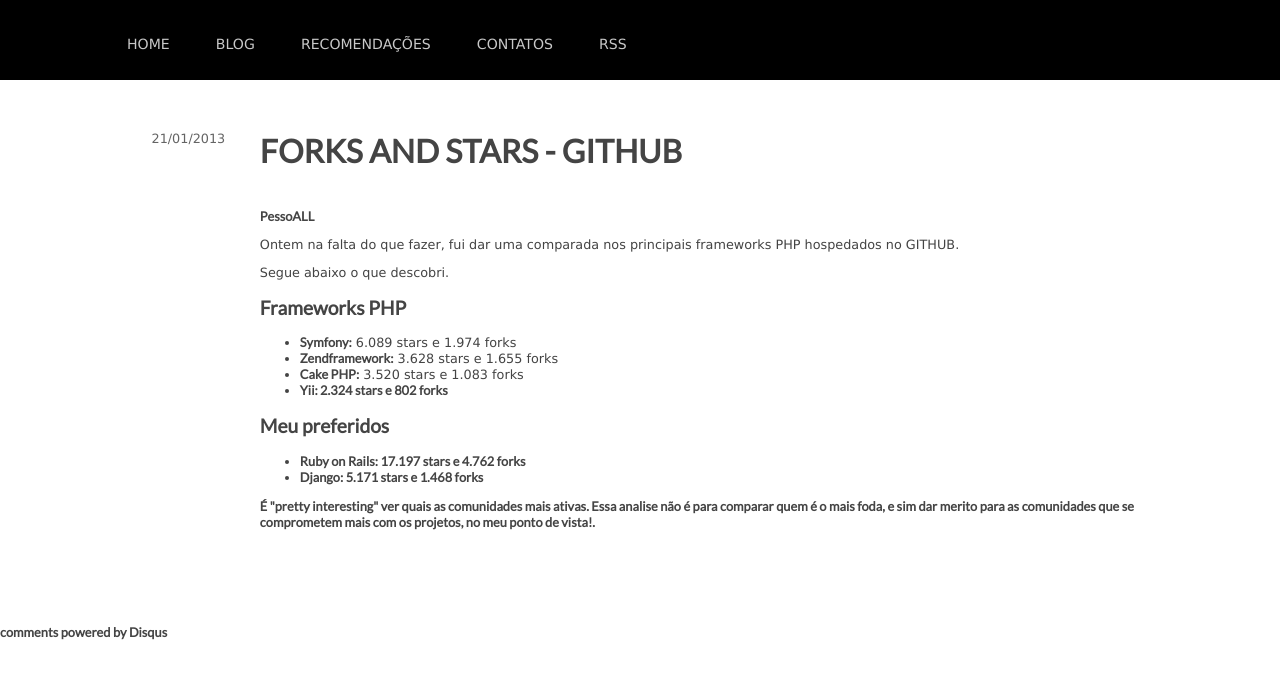
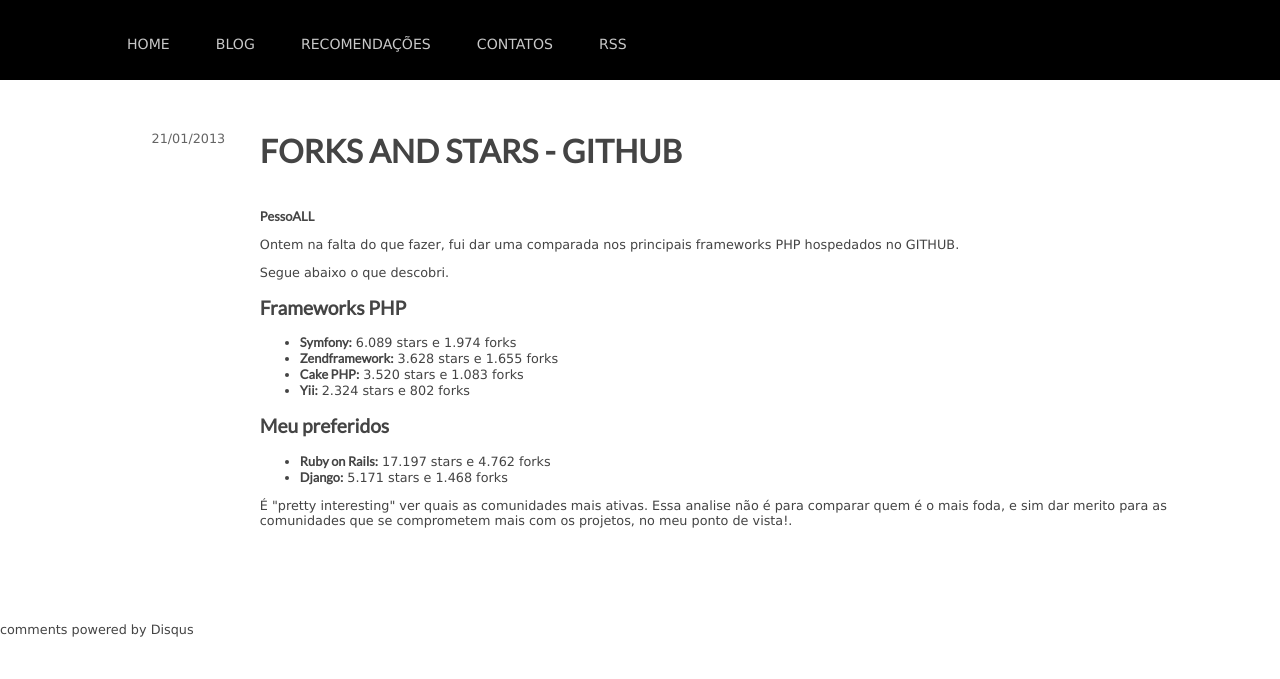
Before and after one commit to rgarbin/rgarbin.github.com, a Jekyll site: the page built from _posts/2013-01-21-github-forks-stars.html, in a window 1280 px wide. Shown: the top 679 px of the page. Built offline with Jekyll 4.4.1, drawn with Linux system fonts in a browser that asks for light colours; comment, search, counter and statistics services are not loaded.

Commit message:
refactory

```diff
--- a/_posts/2013-01-21-github-forks-stars.html
+++ b/_posts/2013-01-21-github-forks-stars.html
@@ -20,7 +20,7 @@ description: Analisando os meus frameworks preferidos.
       <li><strong>Symfony:</strong> 6.089 stars e 1.974 forks</li>
       <li><strong>Zendframework:</strong> 3.628 stars e 1.655 forks</li>
       <li><strong>Cake PHP:</strong> 3.520 stars e 1.083 forks</li>
-      <li><strong>Yii:<strong> 2.324 stars e 802 forks</li>
+      <li><strong>Yii:</strong> 2.324 stars e 802 forks</li>
     </ul>
 
     <h2>Meu preferidos</h2>
```
